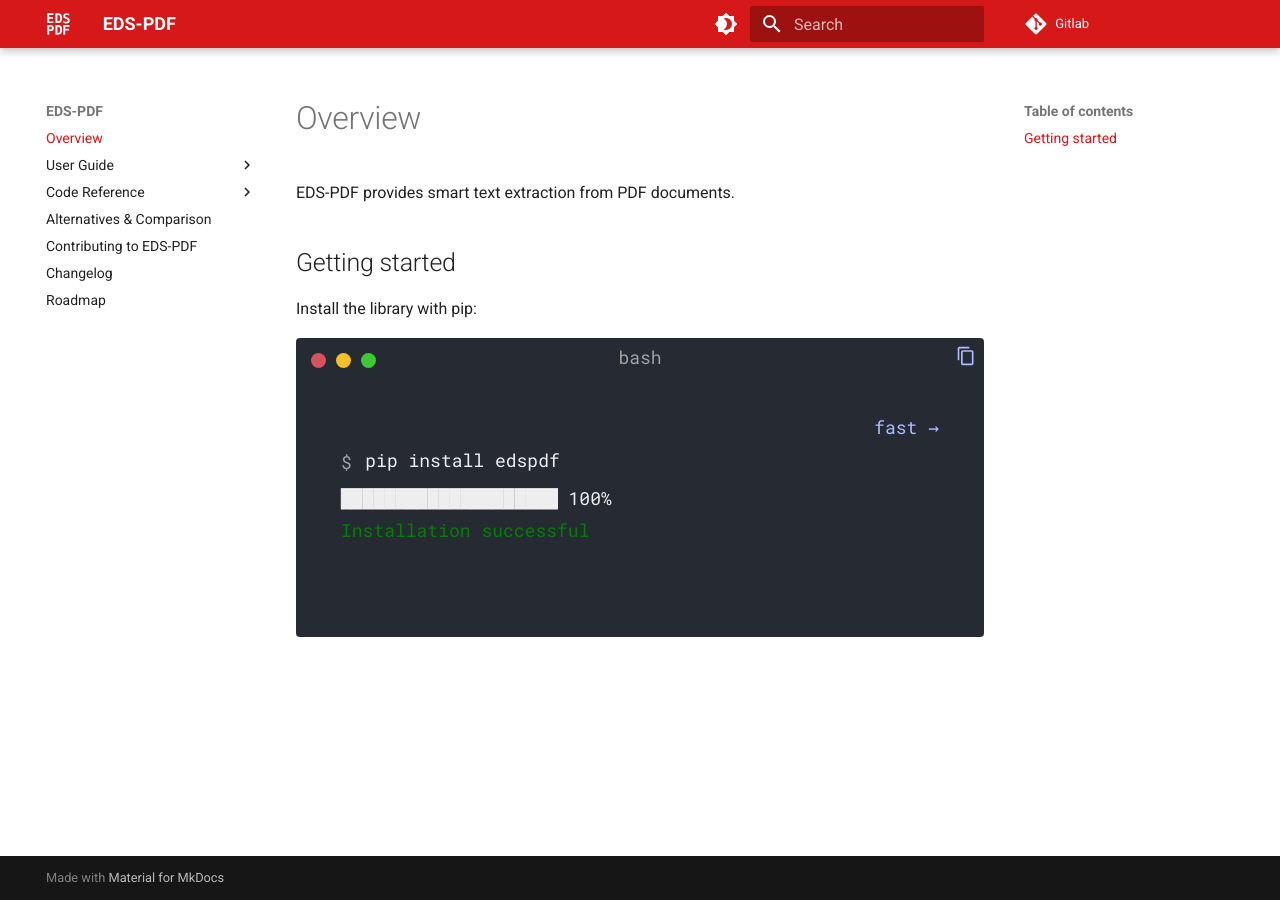
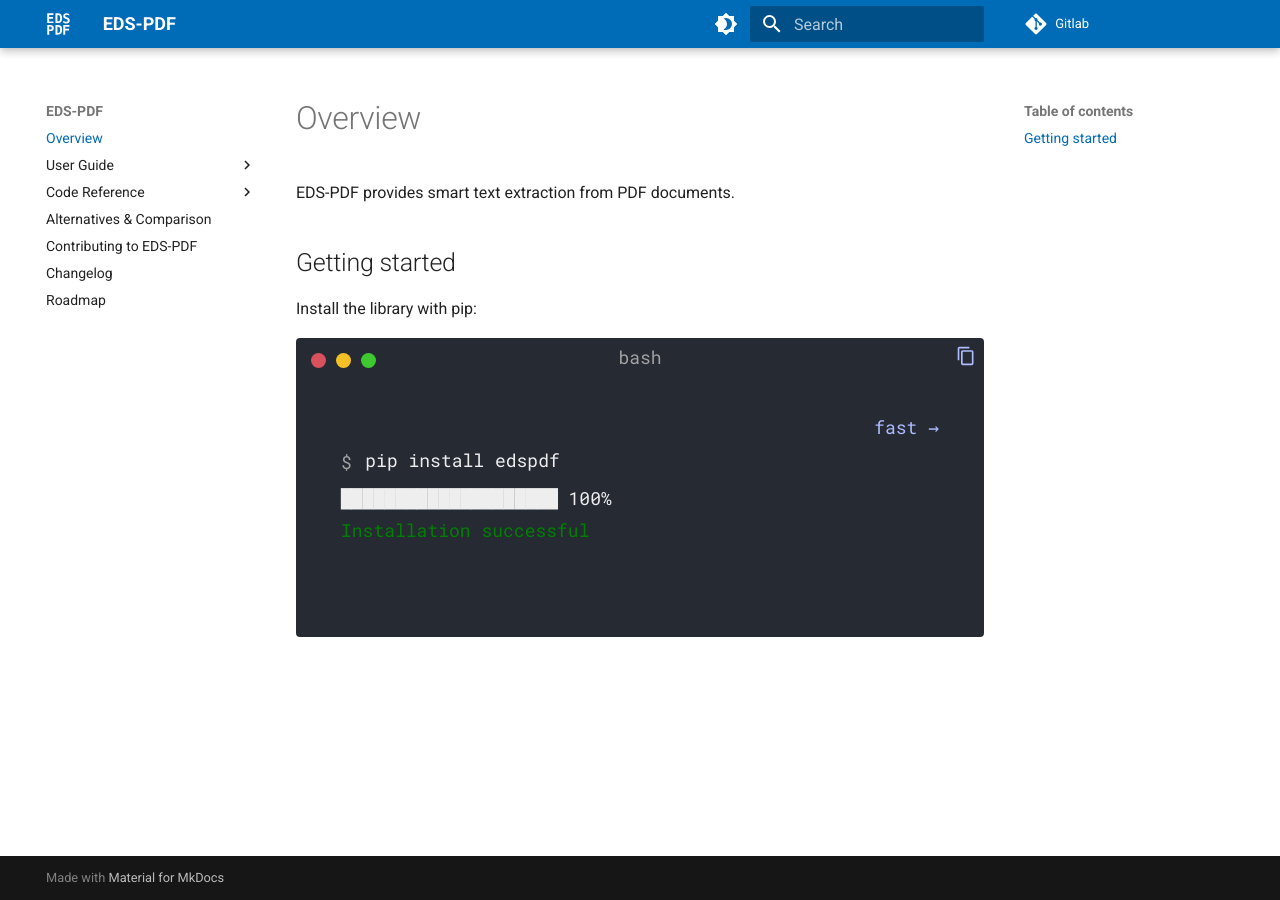
Before and after one commit to aphp/edspdf, an MkDocs documentation site: the page built from docs/index.md, in a window 1280 px wide. Built offline with MkDocs 1.6.1 and Material for MkDocs 9.7.7, drawn with Linux system fonts in a browser that asks for light colours; a script that is not in the unit is left out.

Commit message:
style: blue docs

```diff
--- a/docs/assets/stylesheets/extra.css
+++ b/docs/assets/stylesheets/extra.css
@@ -1,13 +1,13 @@
 [data-md-color-scheme="default"] {
-  --md-primary-fg-color: #d61818;
-  --md-primary-fg-color--light: #d61818;
-  --md-accent-fg-color: #d61818;
-  --md-accent-fg-color--light: #d61818;
+  --md-primary-fg-color: #006bb6;
+  --md-primary-fg-color--light: #006bb6;
+  --md-accent-fg-color: #006bb6;
+  --md-accent-fg-color--light: #006bb6;
 }
 
 [data-md-color-scheme="slate"] {
-  --md-primary-fg-color: #d61818;
-  --md-primary-fg-color--dark: #d61818;
-  --md-accent-fg-color: #d61818;
-  --md-accent-fg-color--light: #d61818;
+  --md-primary-fg-color: #006bb6;
+  --md-primary-fg-color--dark: #006bb6;
+  --md-accent-fg-color: #006bb6;
+  --md-accent-fg-color--light: #006bb6;
 }
```
